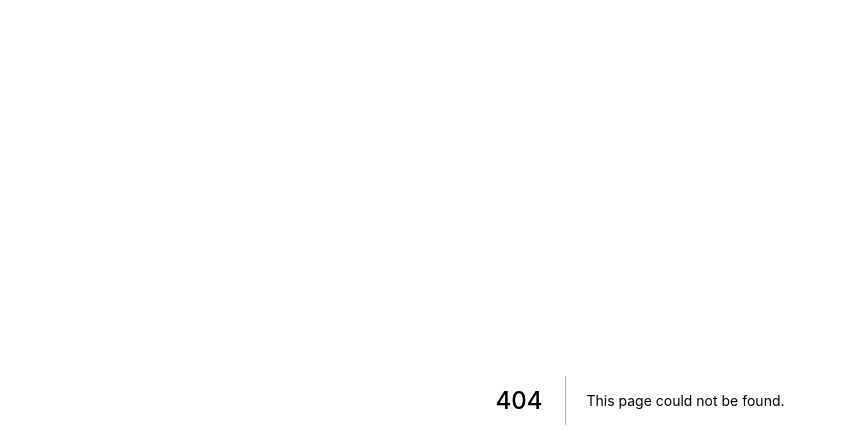
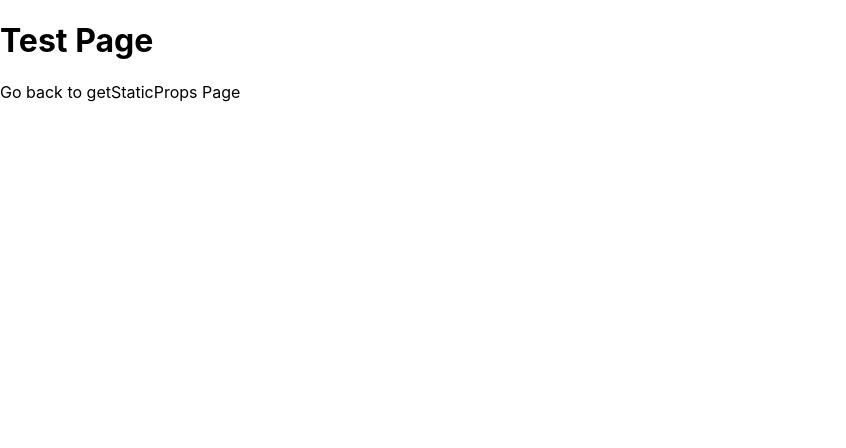
Before and after one commit to huynhdieutuong/nextjs-demo, a Next.js app: page /playground/getStaticProps/test in a window 1280 px wide. Before the commit this address had no page. Shown: the top 448 px of the page, without its empty margins (0-846 px from the left). Built offline with nearby package versions, Linux system fonts and the light colour scheme.

Commit message:
getStaticProps

```diff
--- a/pages/admin/posts/[id]/edit.tsx
+++ b/pages/admin/posts/[id]/edit.tsx
@@ -2,7 +2,7 @@
 import React from 'react'
 import { withRouter } from 'next/router'
 
-const EditPosts: React.FC = ({ router }) => {
+const EditPosts: React.FC = ({ router }: any) => {
   return (
     <h1>
       Admin - Posts Page - ID: {router.query.id} - Edit
--- /dev/null
+++ b/pages/playground/getStaticProps/test.tsx
@@ -0,0 +1,15 @@
+import Link from 'next/link'
+import React from 'react'
+
+const TestPage = () => {
+  return (
+    <div>
+      <h1>Test Page</h1>
+      <Link href='/playground/getStaticProps'>
+        <a>Go back to getStaticProps Page</a>
+      </Link>
+    </div>
+  )
+}
+
+export default TestPage
```
Also changed, not shown: pages/playground/getStaticProps/index.tsx (added, +50 -0 lines).
